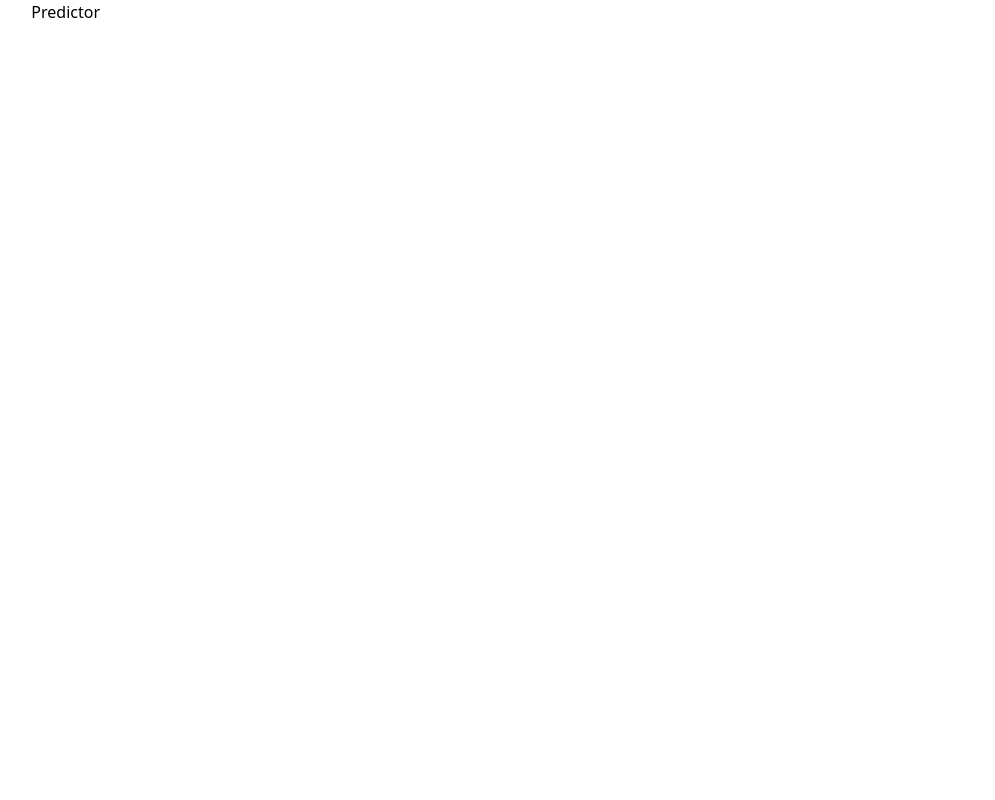
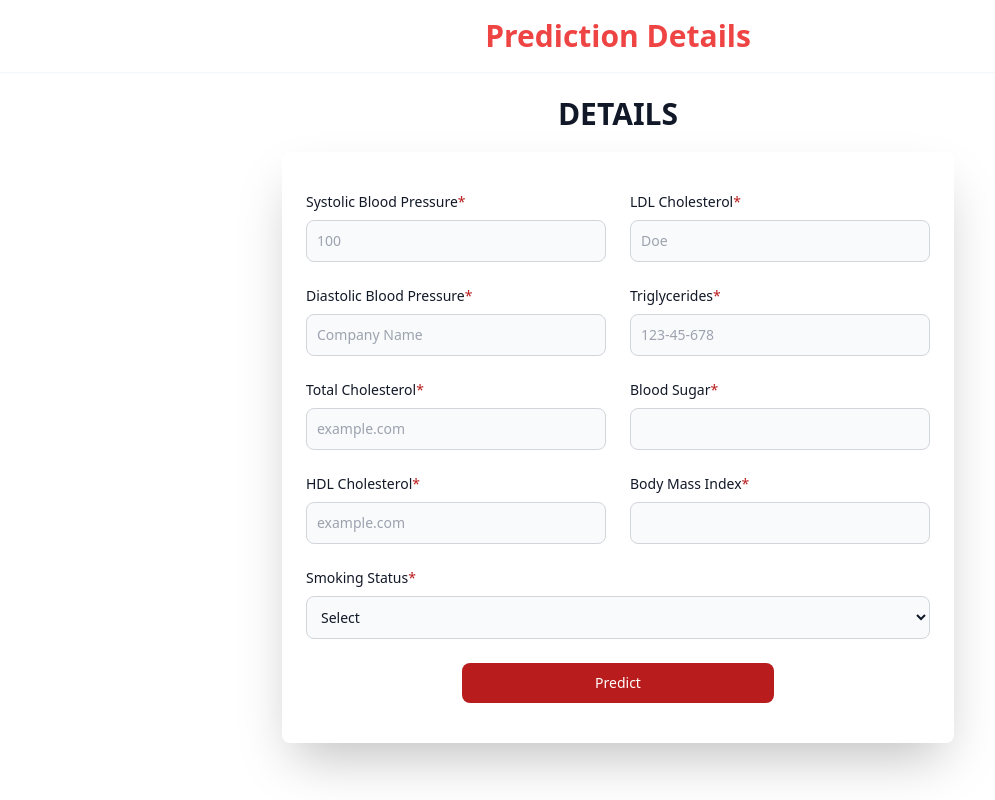
Before and after one commit to Guna-Pandi/SprintDeliverable, a React (Create React App) app: page /Home/Predictor in a window 1280 px wide. Shown: the whole page, without its empty margins (22-1017 px from the left). Built offline with nearby package versions, Linux system fonts and the light colour scheme.

Commit message:
Forms Input

```diff
--- a/src/components/Predictor.jsx
+++ b/src/components/Predictor.jsx
@@ -1,9 +1,178 @@
-import React from 'react'
+import React from "react";
 
 const Predictor = () => {
   return (
-    <div>Predictor</div>
-  )
-}
+    <div className="mb-11 relative">
+      <h1 className="fixed top-0 left-0 right-0 h-[9vh] flex font-extrabold text-red-500 text-3xl items-center justify-center opacity-100 z-[200] blur-effect-theme">
+        Prediction Details
+      </h1>
+      <h1 className="flex justify-center items-center font-semibold text-3xl mt-24 mb-5  text-gray-900">
+        DETAILS
+      </h1>
+      <div className="flex justify-center items-center">
+        <div className="w-full max-w-2xl px-6 py-10 bg-white rounded-lg shadow-2xl ">
+          <form>
+            <div className="grid gap-6 mb-6 grid-cols-2">
+              <div>
+                <label
+                  htmlFor="dbp"
+                  className="block mb-2 text-sm font-medium text-gray-900"
+                >
+                  Systolic Blood Pressure
+                  <span className="text-red-700">*</span>
+                </label>
+                <input
+                  type="text"
+                  id="sbp"
+                  className="bg-gray-50 border border-gray-300 text-gray-900 text-sm rounded-lg focus:ring-blue-500 focus:border-blue-500 block w-full p-2.5"
+                  placeholder="100"
+                  required
+                />
+              </div>
+              <div>
+                <label
+                  htmlFor="ldl"
+                  className="block mb-2 text-sm font-medium text-gray-900"
+                >
+                  LDL Cholesterol
+                  <span className="text-red-700">*</span>
+                </label>
+                <input
+                  type="text"
+                  id="ldl"
+                  className="bg-gray-50 border border-gray-300 text-gray-900 text-sm rounded-lg focus:ring-blue-500 focus:border-blue-500 block w-full p-2.5"
+                  placeholder="Doe"
+                  required
+                />
+              </div>
+              <div>
+                <label
+                  htmlFor="dbp"
+                  className="block mb-2 text-sm font-medium text-gray-900"
+                >
+                  Diastolic Blood Pressure
+                  <span className="text-red-700">*</span>
+                </label>
+                <input
+                  type="text"
+                  id="dbp"
+                  className="bg-gray-50 border border-gray-300 text-gray-900 text-sm rounded-lg focus:ring-blue-500 focus:border-blue-500 block w-full p-2.5"
+                  placeholder="Company Name"
+                  required
+                />
+              </div>
+              <div>
+                <label
+                  htmlFor="tgc"
+                  className="block mb-2 text-sm font-medium text-gray-900"
+                >
+                  Triglycerides
+                  <span className="text-red-700">*</span>
+                </label>
+                <input
+                  type="text"
+                  id="tgc"
+                  className="bg-gray-50 border border-gray-300 text-gray-900 text-sm rounded-lg focus:ring-blue-500 focus:border-blue-500 block w-full p-2.5"
+                  placeholder="123-45-678"
+                  required
+                />
+              </div>
+              <div>
+                <label
+                  htmlFor="tc"
+                  className="block mb-2 text-sm font-medium text-gray-900"
+                >
+                  Total Cholesterol
+                  <span className="text-red-700">*</span>
+                </label>
+                <input
+                  type="text"
+                  id="tc"
+                  className="bg-gray-50 border border-gray-300 text-gray-900 text-sm rounded-lg focus:ring-blue-500 focus:border-blue-500 block w-full p-2.5"
+                  placeholder="example.com"
+                  required
+                />
+              </div>
+              <div>
+                <label
+                  htmlFor="bs"
+                  className="block mb-2 text-sm font-medium text-gray-900"
+                >
+                  Blood Sugar
+                  <span className="text-red-700">*</span>
+                </label>
+                <input
+                  type="text"
+                  id="bs"
+                  className="bg-gray-50 border border-gray-300 text-gray-900 text-sm rounded-lg focus:ring-blue-500 focus:border-blue-500 block w-full p-2.5"
+                  required
+                />
+              </div>
+              <div>
+                <label
+                  htmlFor="hdl"
+                  className="block mb-2 text-sm font-medium text-gray-900"
+                >
+                  HDL Cholesterol
+                  <span className="text-red-700">*</span>
+                </label>
+                <input
+                  type="text"
+                  id="hdl"
+                  className="bg-gray-50 border border-gray-300 text-gray-900 text-sm rounded-lg focus:ring-blue-500 focus:border-blue-500 block w-full p-2.5"
+                  placeholder="example.com"
+                  required
+                />
+              </div>
+              <div>
+                <label
+                  htmlFor="bmi"
+                  className="block mb-2 text-sm font-medium text-gray-900"
+                >
+                  Body Mass Index
+                  <span className="text-red-700">*</span>
+                </label>
+                <input
+                  type="text"
+                  id="bmi"
+                  className="bg-gray-50 border border-gray-300 text-gray-900 text-sm rounded-lg focus:ring-blue-500 focus:border-blue-500 block w-full p-2.5"
+                  required
+                />
+              </div>
+            </div>
+            <div className="mb-6">
+              <label
+                htmlFor="smoke"
+                className="block mb-2 text-sm font-medium text-gray-900"
+              >
+                Smoking Status<span className="text-red-700">*</span>
+              </label>
+              <select
+                id="smoke"
+                className="bg-gray-50 border border-gray-300 text-gray-900 text-sm rounded-lg focus:ring-gray-500 focus:border-gray-500 block w-full p-2.5"
+                required
+              >
+                {" "}
+                <option value="">Select</option>
+                <option value="non">Non-Smoker</option>
+                <option value="occ">Occasional</option>
+                <option value="reg">Regular</option>
+              </select>
+            </div>
 
-export default Predictor
+            <div className="flex justify-center">
+              <button
+                type="submit"
+                className="text-white bg-red-700 hover:bg-red-800 focus:ring-4 focus:outline-none focus:ring-gray-300 font-medium rounded-lg text-sm w-1/2 flex justify-center items-center px-5 py-2.5"
+              >
+                Predict
+              </button>
+            </div>
+          </form>
+        </div>
+      </div>
+    </div>
+  );
+};
+
+export default Predictor;
```
Also changed, not shown: src/logo.svg (deleted).
